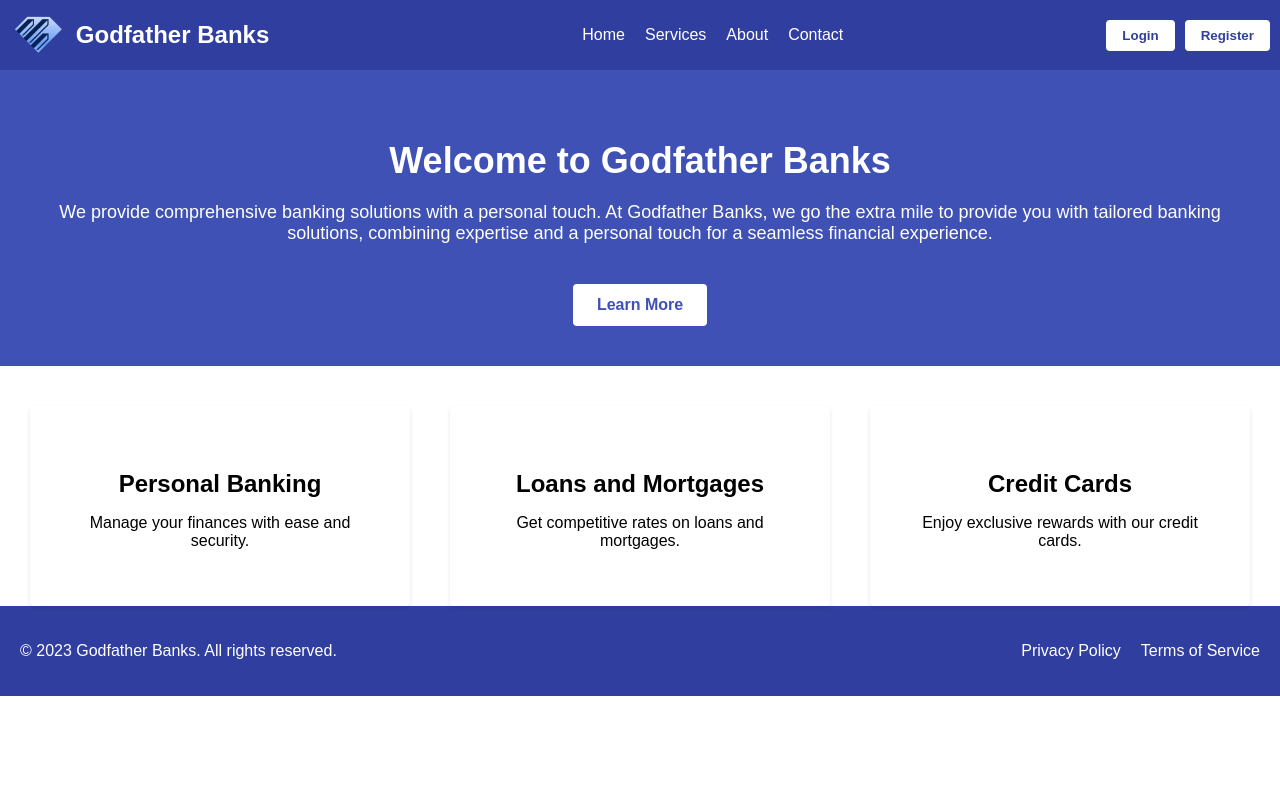
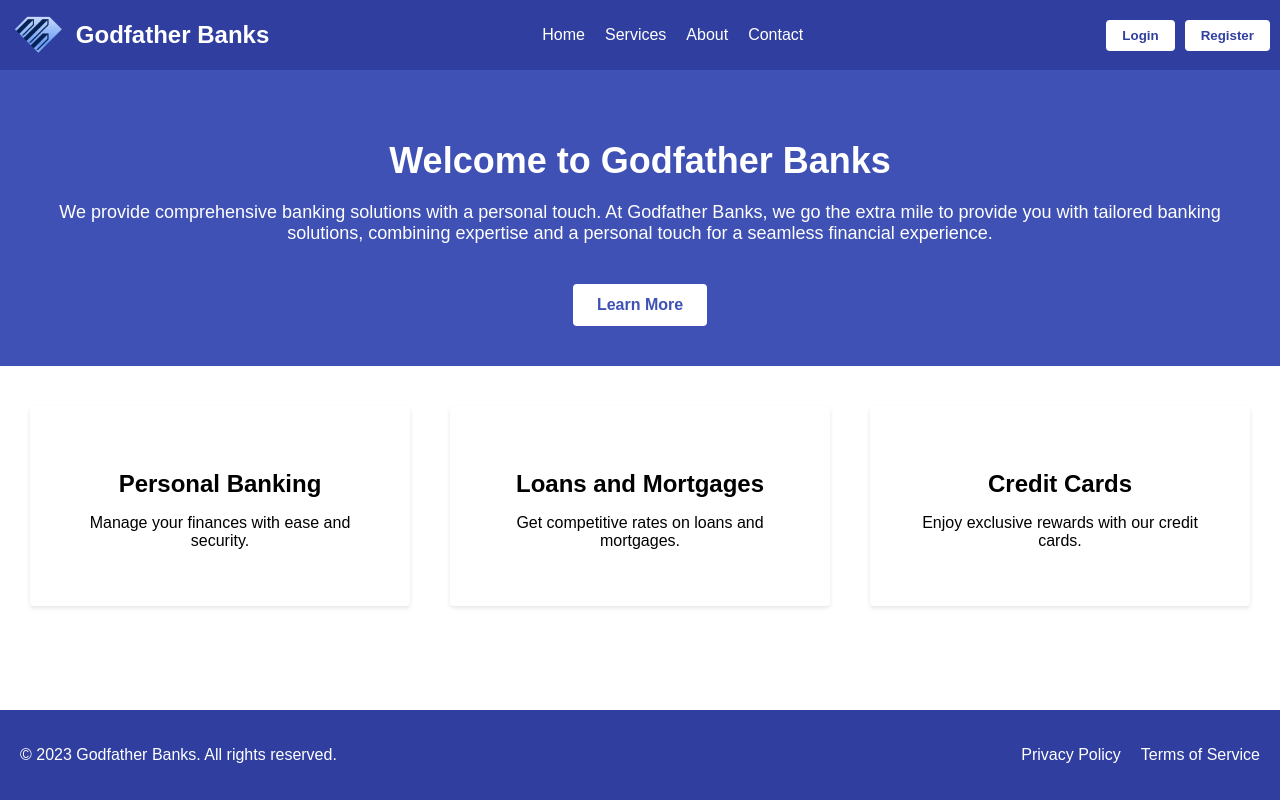
Before and after one commit to software-engineering-2023/Wallahy-Ha2felholko, a React (Create React App) app in the folder godfather-banks/: page / in a window 1280 px wide. Built offline with nearby package versions, Linux system fonts and the light colour scheme.

Commit message:
ta3delat baseeta fl home

```diff
--- a/godfather-banks/src/Home.css
+++ b/godfather-banks/src/Home.css
@@ -23,12 +23,14 @@ body {
   }
 
   .navigation ul {
+    padding-inline-start: 0px;
     list-style: none;
     display: flex;
   }
 
   .navigation li {
-    margin-left: 20px;
+    text-align: center;
+    margin-right: 20px;
   }
 
   .navigation a {
@@ -110,6 +112,10 @@ body {
 
   /* Footer Styles */
   .footer {
+    position: absolute;
+    left:0;
+    bottom:0;
+    right:0;
     background-color: #303F9F;
     color: #FFFFFF;
     padding: 20px;
```
